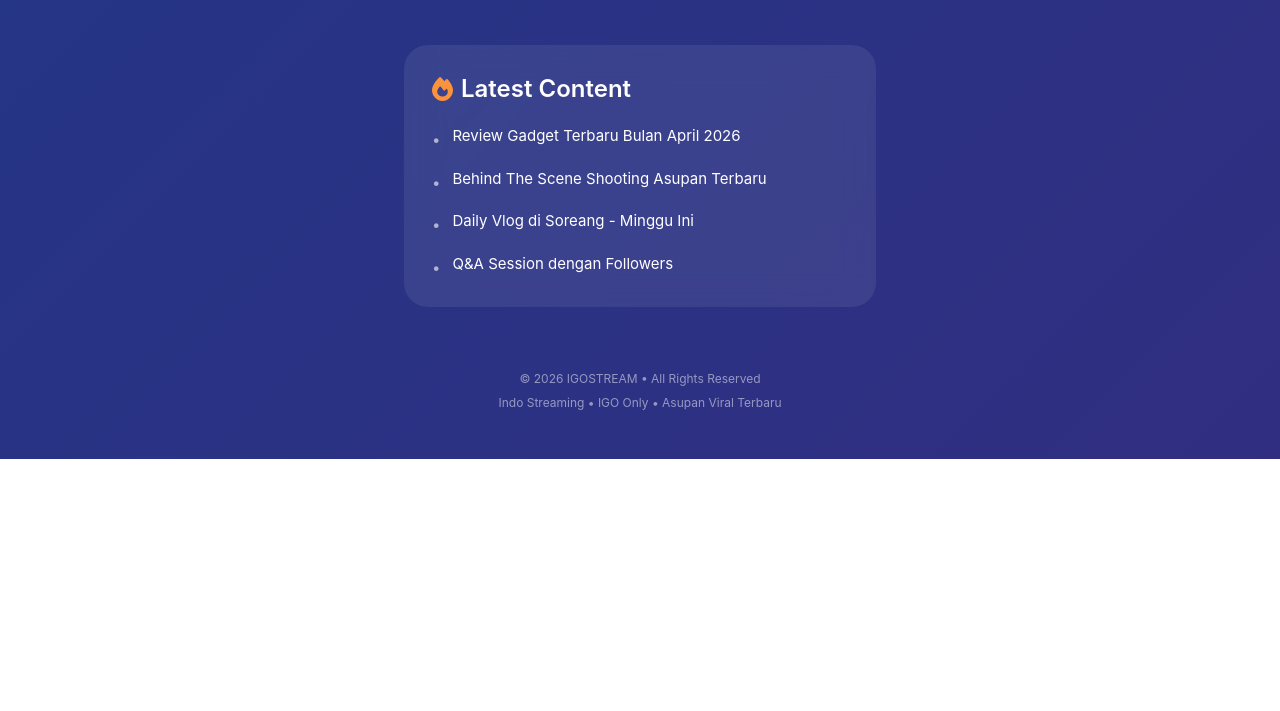
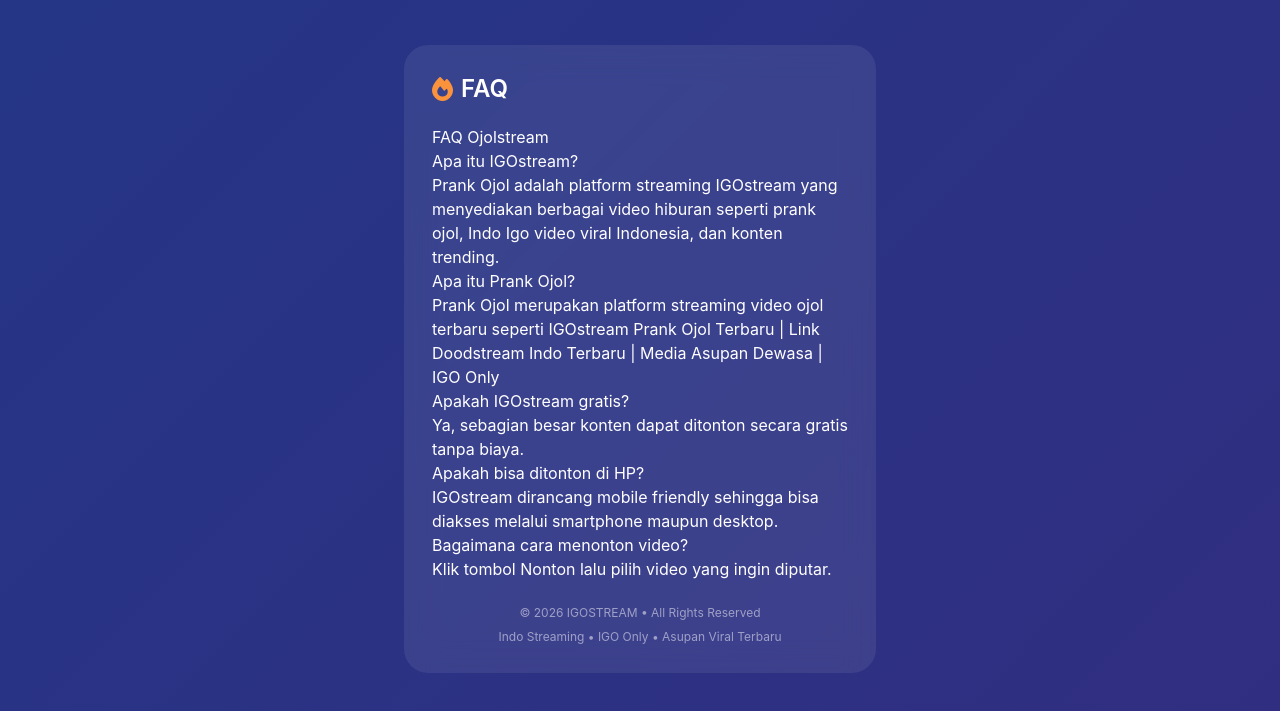
Before and after one commit to ojolstream/igostream, a plain HTML site: page index.html in a window 1280 px wide. Shown: the part 1176-1887 px from the top of the page. Before the commit the page ends 1635 px from the top, so only its background shows below. Drawn offline with nearby package versions, Linux system fonts and the light colour scheme.

Commit message:
Update index.html

```diff
--- a/index.html
+++ b/index.html
@@ -138,27 +138,39 @@
         <div class="glass rounded-3xl p-7 mb-10">
             <h2 class="text-2xl font-semibold mb-5 flex items-center gap-2">
                 <i class="fas fa-fire text-orange-400"></i>
-                Latest Content
+               FAQ
             </h2>
-            <div class="space-y-4 text-[15px]">
-                <div class="flex gap-3 items-start">
-                    <span class="text-white/60 mt-1">•</span>
-                    <div>Review Gadget Terbaru Bulan April 2026</div>
-                </div>
-                <div class="flex gap-3 items-start">
-                    <span class="text-white/60 mt-1">•</span>
-                    <div>Behind The Scene Shooting Asupan Terbaru</div>
-                </div>
-                <div class="flex gap-3 items-start">
-                    <span class="text-white/60 mt-1">•</span>
-                    <div>Daily Vlog di Soreang - Minggu Ini</div>
-                </div>
-                <div class="flex gap-3 items-start">
-                    <span class="text-white/60 mt-1">•</span>
-                    <div>Q&amp;A Session dengan Followers</div>
-                </div>
-            </div>
-        </div>
+            <!-- FAQ -->
+
+<section class="faq">
+
+<h2>FAQ Ojolstream</h2>
+
+<div class="faq-item">
+<h3>Apa itu IGOstream?</h3>
+<p>Prank Ojol adalah platform streaming IGOstream yang menyediakan berbagai video hiburan seperti prank ojol, Indo Igo video viral Indonesia, dan konten trending.</p>
+</div>
+
+<div class="faq-item">
+<h3>Apa itu Prank Ojol?</h3>
+<p>Prank Ojol merupakan platform streaming video ojol terbaru seperti IGOstream Prank Ojol Terbaru | Link Doodstream Indo Terbaru | Media Asupan Dewasa | IGO Only</p>
+</div>
+
+<div class="faq-item">
+<h3>Apakah IGOstream gratis?</h3>
+<p>Ya, sebagian besar konten dapat ditonton secara gratis tanpa biaya.</p>
+</div>
+
+<div class="faq-item">
+<h3>Apakah bisa ditonton di HP?</h3>
+<p>IGOstream dirancang mobile friendly sehingga bisa diakses melalui smartphone maupun desktop.</p>
+</div>
+
+<div class="faq-item">
+<h3>Bagaimana cara menonton video?</h3>
+<p>Klik tombol Nonton lalu pilih video yang ingin diputar.</p>
+</div>
+
 
         <!-- Footer -->
         <footer class="text-center text-xs text-white/50 space-y-2 pt-6">
```
